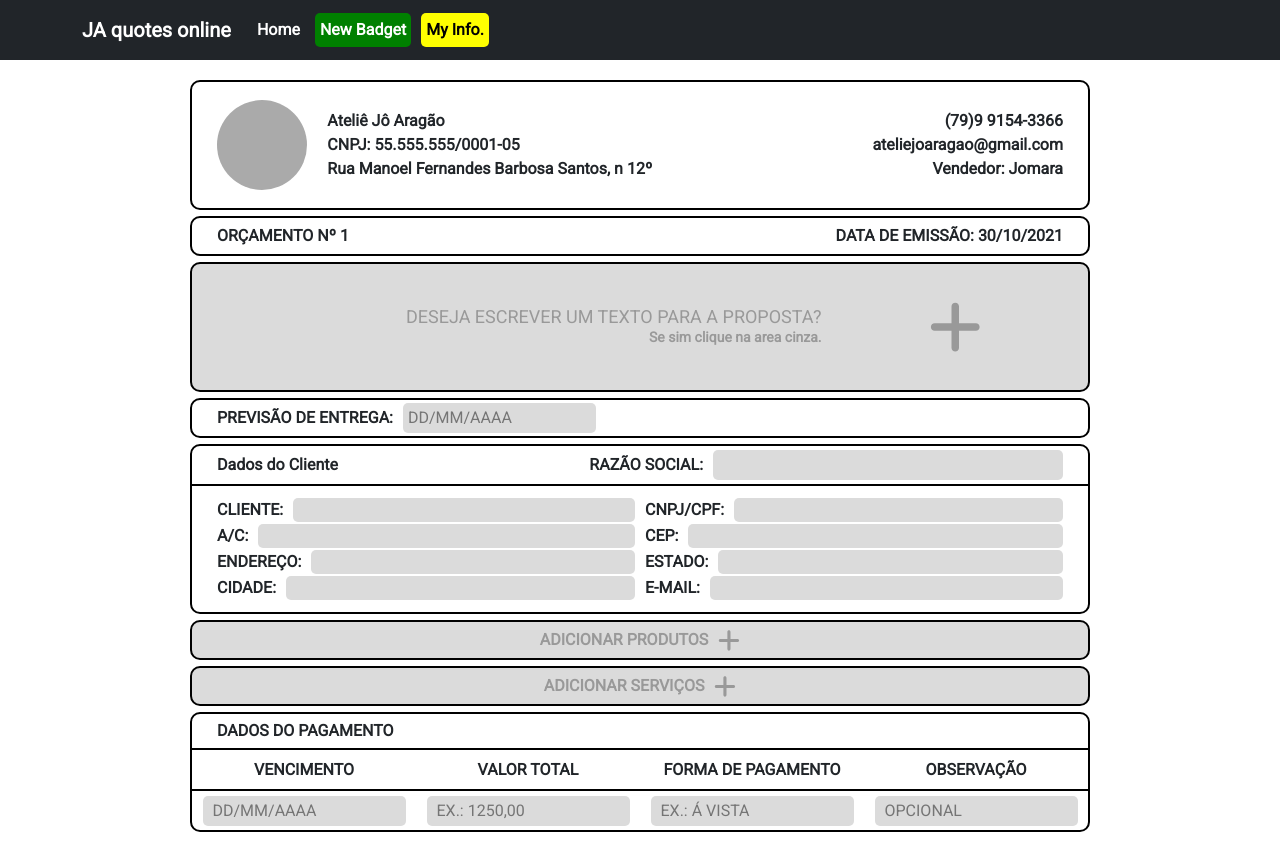
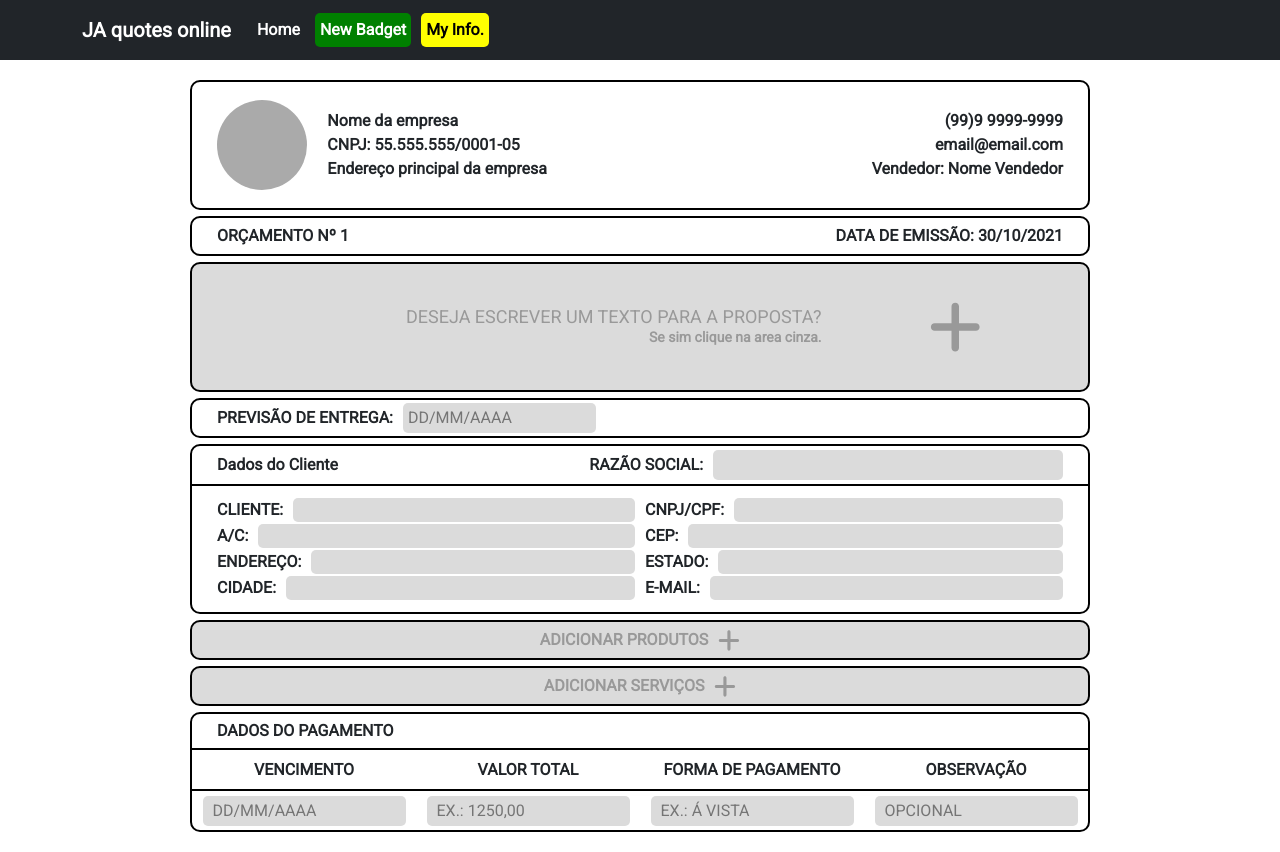
Before and after one commit to JudahAragao/online-quote-reactjs, a React (Create React App) app: page /#/add-badget in a window 1280 px wide. Built offline with nearby package versions, Linux system fonts and the light colour scheme.

Commit message:
small change

```diff
--- a/src/components/AddBadget/index.tsx
+++ b/src/components/AddBadget/index.tsx
@@ -16,15 +16,15 @@ const AddBadget = () => {
                     </S.Content>
 
                     <S.Content>
-                        <p>Ateliê Jô Aragão</p>
+                        <p>Nome da empresa</p>
                         <p>CNPJ: 55.555.555/0001-05</p>
-                        <p>Rua Manoel Fernandes Barbosa Santos, n 12º</p>
+                        <p>Endereço principal da empresa</p>
                     </S.Content>
 
                     <S.Content>
-                        <p>(79)9 9154-3366</p>
-                        <p>ateliejoaragao@gmail.com</p>
-                        <p>Vendedor: Jomara </p>
+                        <p>(99)9 9999-9999</p>
+                        <p>email@email.com</p>
+                        <p>Vendedor: Nome Vendedor </p>
                     </S.Content>
                 </S.HeaderBudget>
 
```
